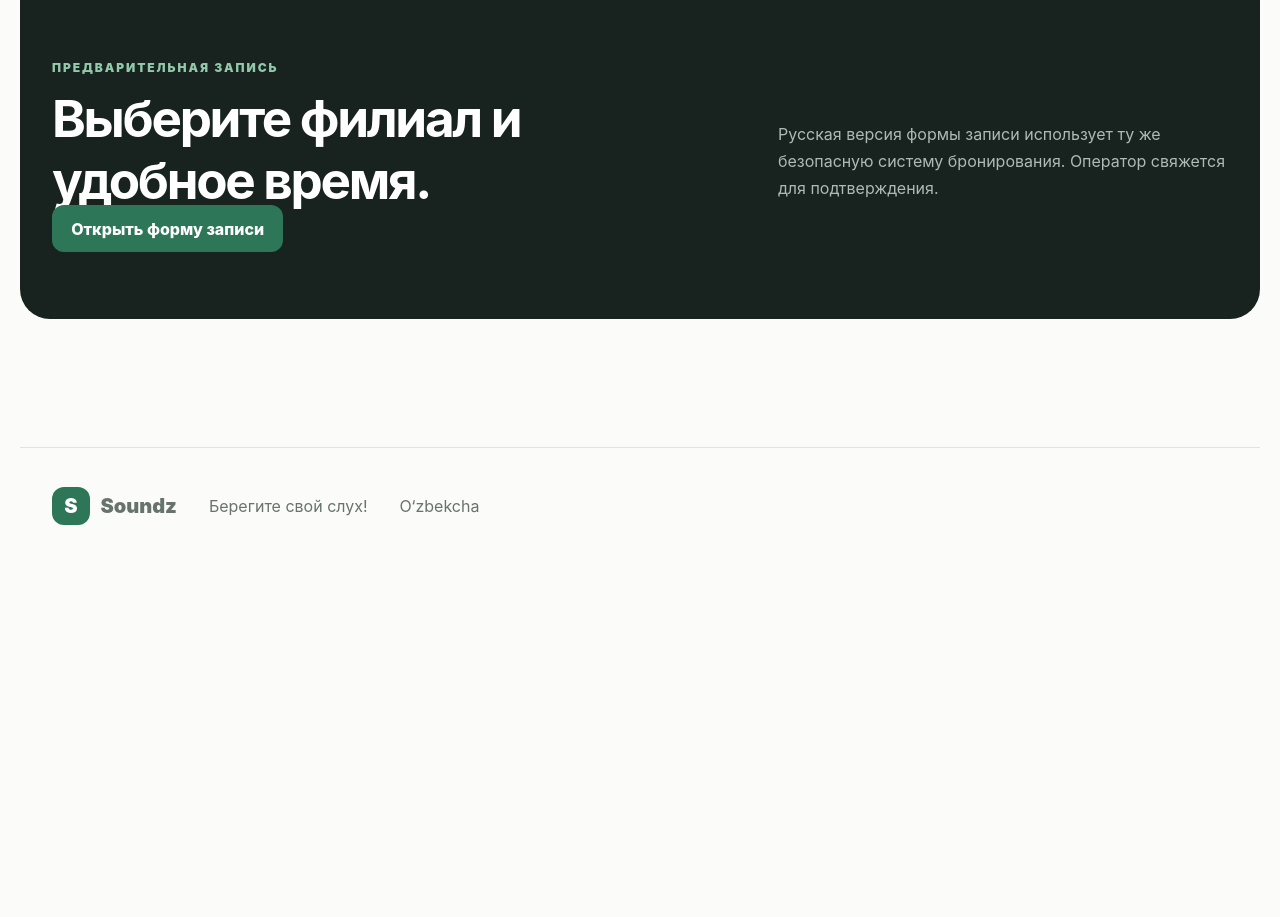
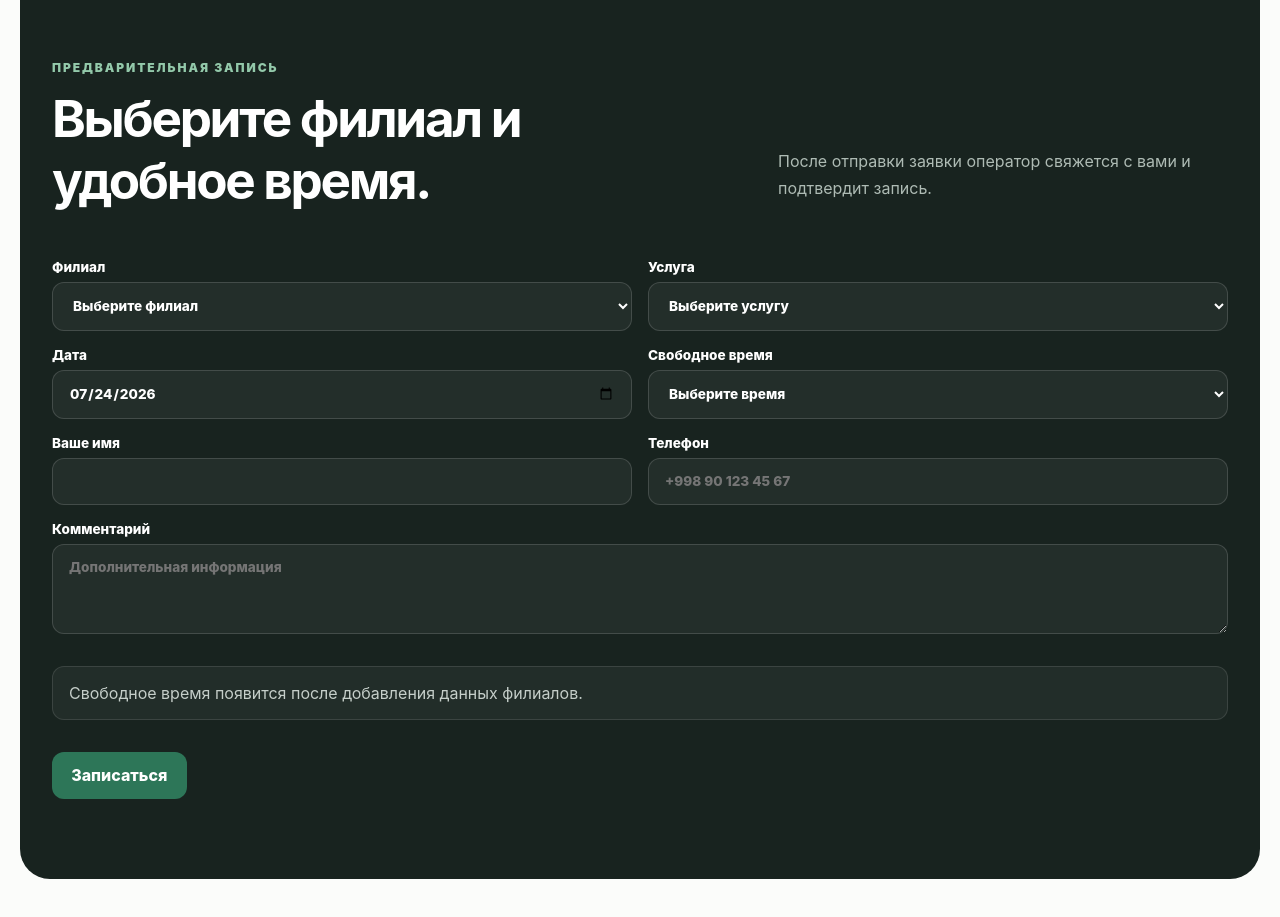
Before and after one commit to tiuulugbek/soundzuz, a Next.js app in the folder apps/web/: page /ru in a window 1280 px wide. Shown: the part 1891-2808 px from the top of the page. Before the commit the page ends 2455 px from the top, so only its background shows below. Built offline with nearby package versions, Linux system fonts and the light colour scheme; no server answers.

Commit message:
Use localized booking form on Russian home

```diff
--- a/apps/web/app/ru/page.tsx
+++ b/apps/web/app/ru/page.tsx
@@ -1,4 +1,5 @@
 import Link from "next/link";
+import { BookingForm } from "../../components/booking-form";
 
 export default function RussianHomePage() {
   return (
@@ -64,9 +65,9 @@ export default function RussianHomePage() {
       <section className="booking-section" id="booking">
         <div className="section-heading">
           <div><p className="eyebrow">ПРЕДВАРИТЕЛЬНАЯ ЗАПИСЬ</p><h2>Выберите филиал и удобное время.</h2></div>
-          <p>Русская версия формы записи использует ту же безопасную систему бронирования. Оператор свяжется для подтверждения.</p>
+          <p>После отправки заявки оператор свяжется с вами и подтвердит запись.</p>
         </div>
-        <Link className="primary" href="/#booking">Открыть форму записи</Link>
+        <BookingForm locale="ru" />
       </section>
 
       <footer>
```
